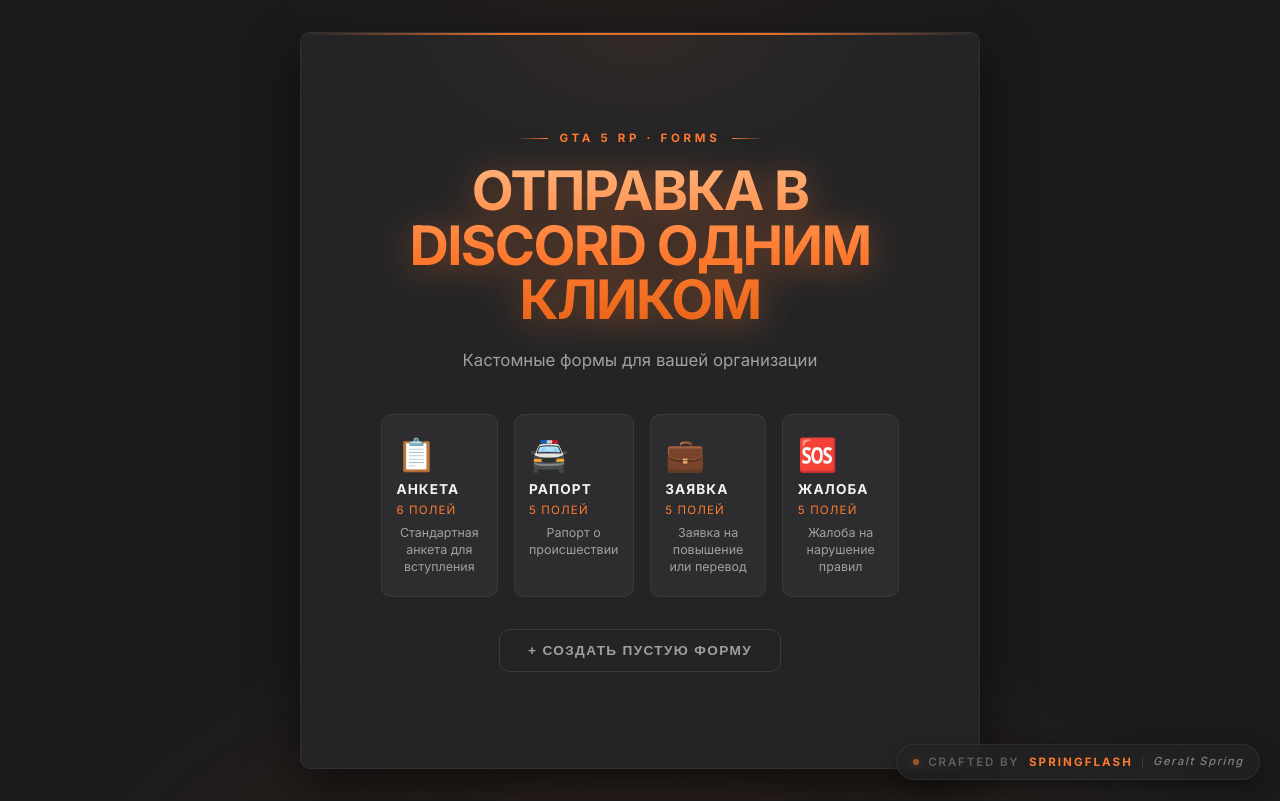
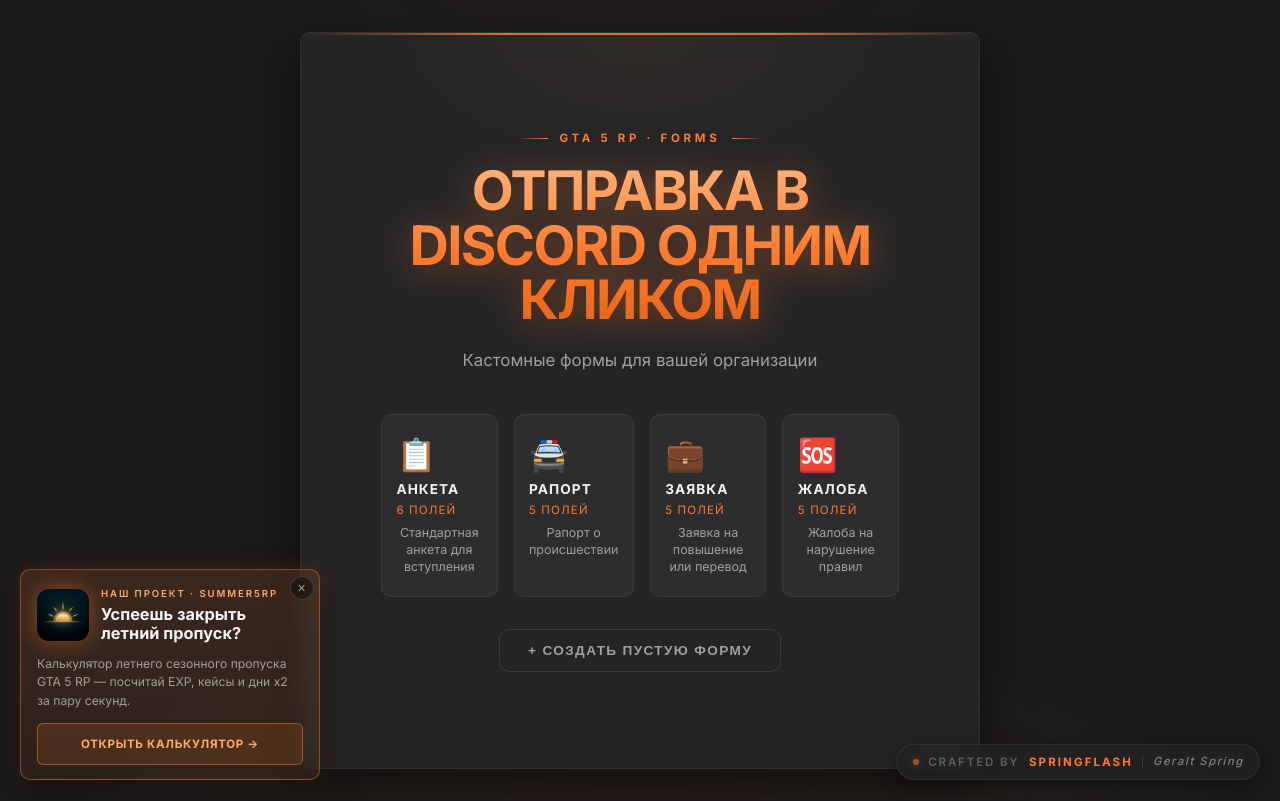
Before and after one commit to SpringFlash/DiscordForms, a Vue app: page / in a window 1280 px wide. Built offline with nearby package versions, Linux system fonts and the light colour scheme.

Commit message:
feat: add summer5rp calculator promo banner (collapsible ball + wolf bait)

```diff
--- a/src/App.vue
+++ b/src/App.vue
@@ -30,6 +30,7 @@
   <SaveIndicator />
   <ConfirmModal />
   <CommandPalette />
+  <PromoBanner />
 </template>
 
 <script setup lang="ts">
@@ -44,6 +45,7 @@
 import ConfirmModal from './components/common/ConfirmModal.vue'
 import SaveIndicator from './components/common/SaveIndicator.vue'
 import CommandPalette from './components/common/CommandPalette.vue'
+import PromoBanner from './components/common/PromoBanner.vue'
 
 const formConfigStore = useFormConfigStore()
 const uiStore = useUiStore()
--- /dev/null
+++ b/src/components/common/PromoBanner.vue
@@ -0,0 +1,332 @@
+<template>
+  <div class="promo-wrap" :class="{ collapsed }">
+    <a
+      class="promo"
+      href="https://summer5rp.springplace.ru"
+      target="_blank"
+      rel="noopener"
+      aria-label="Калькулятор летнего пропуска GTA 5 RP"
+    >
+      <span class="promo-head">
+        <img class="promo-logo" :src="logo" width="52" height="52" alt="Калькулятор летнего пропуска" />
+        <span class="promo-headtext">
+          <span class="promo-tag">Наш проект · summer5rp</span>
+          <span class="promo-title">Успеешь закрыть летний пропуск?</span>
+        </span>
+      </span>
+      <span class="promo-sub">Калькулятор летнего сезонного пропуска GTA 5 RP — посчитай EXP, кейсы и дни x2 за пару секунд.</span>
+      <span class="promo-cta">Открыть калькулятор →</span>
+    </a>
+
+    <button type="button" class="promo-close" aria-label="Свернуть" @click="collapse">×</button>
+
+    <button
+      ref="ball"
+      type="button"
+      class="promo-ball"
+      :class="{ shake }"
+      aria-label="Открыть калькулятор летнего пропуска"
+      @click="expand"
+    >
+      <img :src="logo" width="38" height="38" alt="summer5rp" />
+    </button>
+
+    <button type="button" class="promo-bait" @click="expand">
+      Безумно можно быть первым <span class="wolf">🐺<span class="auf">ауф</span></span>
+    </button>
+  </div>
+</template>
+
+<script setup lang="ts">
+import { ref, onMounted } from 'vue'
+
+const KEY = 'summer5rpPromoSeen'
+const logo = `${import.meta.env.BASE_URL}images/summer-pass.png`
+
+const collapsed = ref(true)
+const shake = ref(false)
+
+function expand(): void {
+  collapsed.value = false
+}
+function collapse(): void {
+  collapsed.value = true
+}
+
+onMounted(() => {
+  let seen = false
+  try {
+    seen = !!localStorage.getItem(KEY)
+  } catch {
+    /* private mode */
+  }
+
+  // Wiggle + waves on every load; auto-unfold only on the first visit.
+  window.setTimeout(() => {
+    shake.value = true
+  }, 900)
+  window.setTimeout(() => {
+    shake.value = false
+    if (!seen) collapsed.value = false
+  }, 2700)
+
+  if (!seen) {
+    try {
+      localStorage.setItem(KEY, '1')
+    } catch {
+      /* ignore */
+    }
+  }
+})
+</script>
+
+<style scoped>
+.promo-wrap {
+  position: fixed;
+  left: 1.25rem;
+  bottom: 1.25rem;
+  z-index: 50;
+  width: 300px;
+}
+.promo-wrap.collapsed {
+  width: auto;
+  display: flex;
+  align-items: center;
+  gap: 0.6rem;
+}
+.promo-wrap.collapsed .promo,
+.promo-wrap.collapsed .promo-close {
+  display: none;
+}
+.promo-wrap:not(.collapsed) .promo-ball,
+.promo-wrap:not(.collapsed) .promo-bait {
+  display: none;
+}
+
+/* expanded card — DiscordForms dark glass + orange accent */
+.promo {
+  display: block;
+  position: relative;
+  overflow: hidden;
+  padding: 1rem 1rem 0.9rem;
+  text-decoration: none;
+  border-radius: var(--radius);
+  background: linear-gradient(180deg, var(--orange-mid), var(--orange-dim));
+  border: 1px solid rgba(var(--c-brand-rgb), 0.45);
+  backdrop-filter: blur(10px);
+  -webkit-backdrop-filter: blur(10px);
+  box-shadow: var(--shadow-lg), 0 0 22px rgba(var(--c-brand-rgb), 0.18);
+  transition: var(--transition-normal);
+  animation: promo-pop 0.3s ease;
+}
+.promo:hover {
+  transform: translateY(-2px);
+  border-color: rgba(var(--c-brand-rgb), 0.7);
+  box-shadow: var(--shadow-xl), 0 0 30px rgba(var(--c-brand-rgb), 0.32);
+}
+@keyframes promo-pop {
+  from { opacity: 0; transform: translateY(12px) scale(0.92); }
+  to { opacity: 1; transform: none; }
+}
+.promo-head {
+  display: flex;
+  align-items: center;
+  gap: 0.75rem;
+  margin-bottom: 0.7rem;
+}
+.promo-logo {
+  width: 52px;
+  height: 52px;
+  flex: none;
+  border-radius: 12px;
+  filter: drop-shadow(0 0 10px rgba(var(--c-brand-rgb), 0.45));
+}
+.promo-headtext {
+  display: flex;
+  flex-direction: column;
+  gap: 0.2rem;
+  min-width: 0;
+}
+.promo-tag {
+  font-size: 0.6rem;
+  letter-spacing: 0.2em;
+  text-transform: uppercase;
+  color: var(--orange-bright);
+  font-weight: 600;
+}
+.promo-title {
+  font-size: 1.02rem;
+  font-weight: 700;
+  color: var(--text);
+  line-height: 1.2;
+}
+.promo-sub {
+  display: block;
+  font-size: 0.76rem;
+  color: var(--text-2);
+  line-height: 1.5;
+  margin-bottom: 0.85rem;
+}
+.promo-cta {
+  display: flex;
+  align-items: center;
+  justify-content: center;
+  padding: 0.65rem 1rem;
+  border-radius: var(--radius-sm);
+  border: 1px solid rgba(var(--c-brand-rgb), 0.5);
+  background: rgba(var(--c-brand-rgb), 0.14);
+  font-size: 0.72rem;
+  font-weight: 700;
+  letter-spacing: 0.06em;
+  text-transform: uppercase;
+  color: var(--orange-bright);
+  transition: var(--transition-fast);
+}
+.promo:hover .promo-cta {
+  background: rgba(var(--c-brand-rgb), 0.24);
+  border-color: rgba(var(--c-brand-rgb), 0.8);
+  color: #fff;
+}
+
+.promo-close {
+  position: absolute;
+  top: 0.4rem;
+  right: 0.4rem;
+  z-index: 2;
+  width: 24px;
+  height: 24px;
+  border-radius: 50%;
+  border: 1px solid var(--border-3);
+  background: rgba(0, 0, 0, 0.4);
+  color: var(--text-2);
+  font-size: 14px;
+  line-height: 1;
+  cursor: pointer;
+  padding: 0;
+  transition: var(--transition-fast);
+}
+.promo-close:hover {
+  color: var(--text);
+  background: rgba(0, 0, 0, 0.65);
+}
+
+/* collapsed ball */
+.promo-ball {
+  position: relative;
+  display: flex;
+  align-items: center;
+  justify-content: center;
+  width: 60px;
+  height: 60px;
+  padding: 0;
+  border-radius: 50%;
+  cursor: pointer;
+  border: 1px solid rgba(var(--c-brand-rgb), 0.55);
+  background: rgba(36, 36, 38, 0.7);
+  backdrop-filter: blur(10px);
+  -webkit-backdrop-filter: blur(10px);
+  box-shadow: 0 0 22px rgba(var(--c-brand-rgb), 0.28), var(--shadow-md);
+  transition: var(--transition-fast);
+}
+.promo-ball img {
+  width: 38px;
+  height: 38px;
+  border-radius: 9px;
+  filter: drop-shadow(0 0 8px rgba(var(--c-brand-rgb), 0.5));
+}
+.promo-ball:hover {
+  transform: scale(1.08);
+  box-shadow: 0 0 32px rgba(var(--c-brand-rgb), 0.5), var(--shadow-md);
+}
+.promo-ball.shake {
+  animation: promo-shake 0.8s ease-in-out 2;
+}
+.promo-ball::before,
+.promo-ball::after {
+  content: '';
+  position: absolute;
+  inset: -2px;
+  border-radius: 50%;
+  border: 1.5px solid rgba(var(--c-brand-rgb), 0.65);
+  opacity: 0;
+  pointer-events: none;
+}
+.promo-ball.shake::before { animation: promo-wave 0.9s ease-out 2; }
+.promo-ball.shake::after { animation: promo-wave 0.9s ease-out 2 0.45s; }
+@keyframes promo-shake {
+  0%, 100% { transform: rotate(0); }
+  15% { transform: rotate(-12deg); }
+  30% { transform: rotate(10deg); }
+  45% { transform: rotate(-8deg); }
+  60% { transform: rotate(6deg); }
+  75% { transform: rotate(-3deg); }
+}
+@keyframes promo-wave {
+  0% { transform: scale(1); opacity: 0.75; }
+  100% { transform: scale(2.2); opacity: 0; }
+}
+
+/* bait bubble */
+.promo-bait {
+  display: inline-flex;
+  align-items: center;
+  padding: 0.55rem 0.8rem;
+  border-radius: var(--radius-sm);
+  border: 1px solid rgba(var(--c-brand-rgb), 0.4);
+  background: rgba(36, 36, 38, 0.7);
+  backdrop-filter: blur(10px);
+  -webkit-backdrop-filter: blur(10px);
+  color: var(--orange-bright);
+  font-family: inherit;
+  font-size: 0.76rem;
+  font-weight: 600;
+  cursor: pointer;
+  box-shadow: var(--shadow-md), 0 0 16px rgba(var(--c-brand-rgb), 0.15);
+  animation: bait-bob 2.6s ease-in-out infinite;
+  transition: var(--transition-fast);
+}
+.promo-bait:hover {
+  color: #fff;
+  border-color: rgba(var(--c-brand-rgb), 0.7);
+}
+@keyframes bait-bob {
+  0%, 100% { transform: translateY(0); }
+  50% { transform: translateY(-3px); }
+}
+.promo-bait .wolf {
+  position: relative;
+  display: inline-block;
+  margin-left: 4px;
+  transition: transform 0.2s;
+}
+.promo-bait:hover .wolf {
+  transform: rotate(-16deg) scale(1.3);
+}
+.promo-bait .auf {
+  position: absolute;
+  left: 50%;
+  bottom: 100%;
+  transform: translateX(-50%);
+  opacity: 0;
+  pointer-events: none;
+  font-size: 0.62rem;
+  font-weight: 800;
+  letter-spacing: 0.14em;
+  text-transform: uppercase;
+  color: var(--orange-bright);
+  text-shadow: 0 0 10px rgba(var(--c-brand-rgb), 0.9);
+}
+.promo-bait:hover .auf {
+  animation: auf-float 1s ease-out infinite;
+}
+@keyframes auf-float {
+  0% { opacity: 0; transform: translate(-50%, 4px) scale(0.7) rotate(0); }
+  25% { opacity: 1; }
+  100% { opacity: 0; transform: translate(-50%, -16px) scale(1.2) rotate(10deg); }
+}
+
+@media (max-width: 600px) {
+  .promo-wrap { left: 0.75rem; right: 0.75rem; bottom: 0.75rem; width: auto; }
+  .promo-wrap.collapsed { justify-content: flex-start; }
+}
+</style>
```
Also changed, not shown: public/images/summer-pass.png (added).
